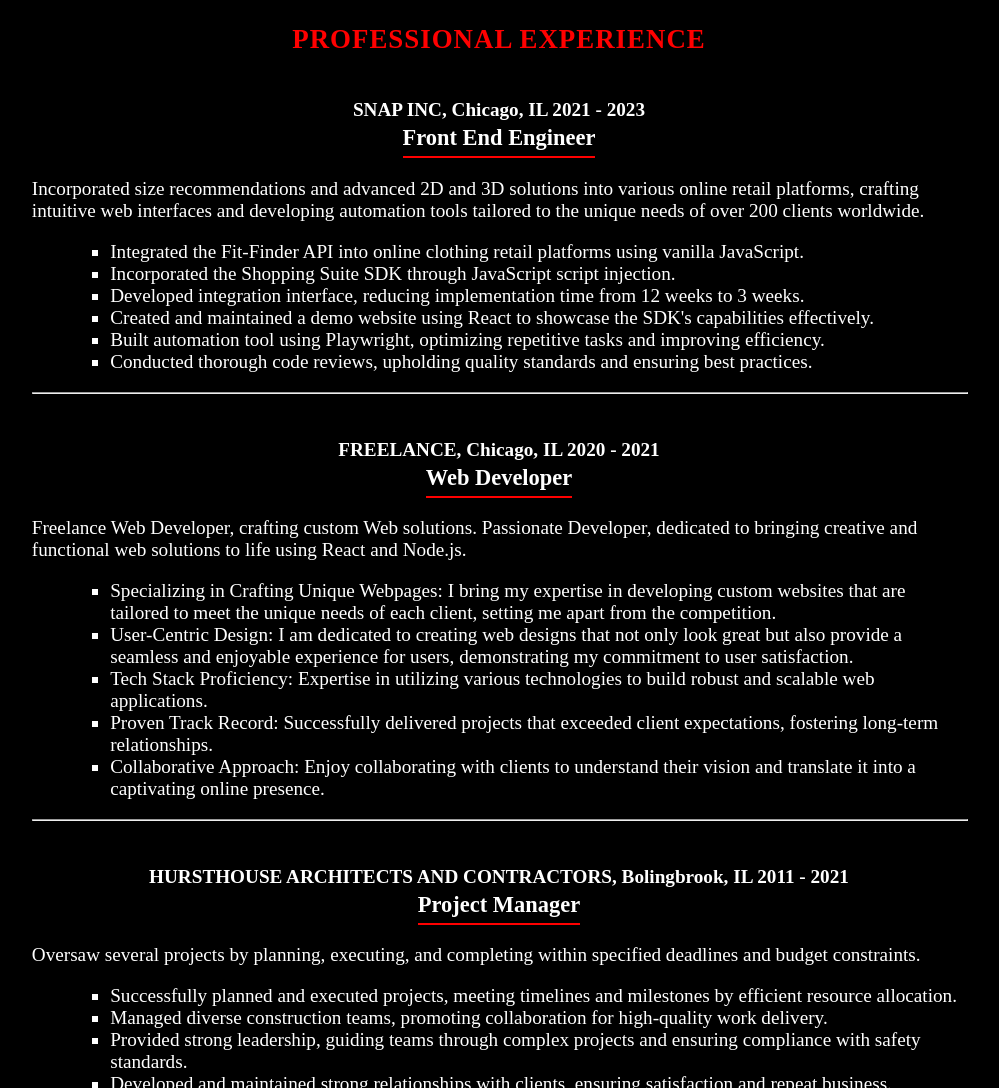
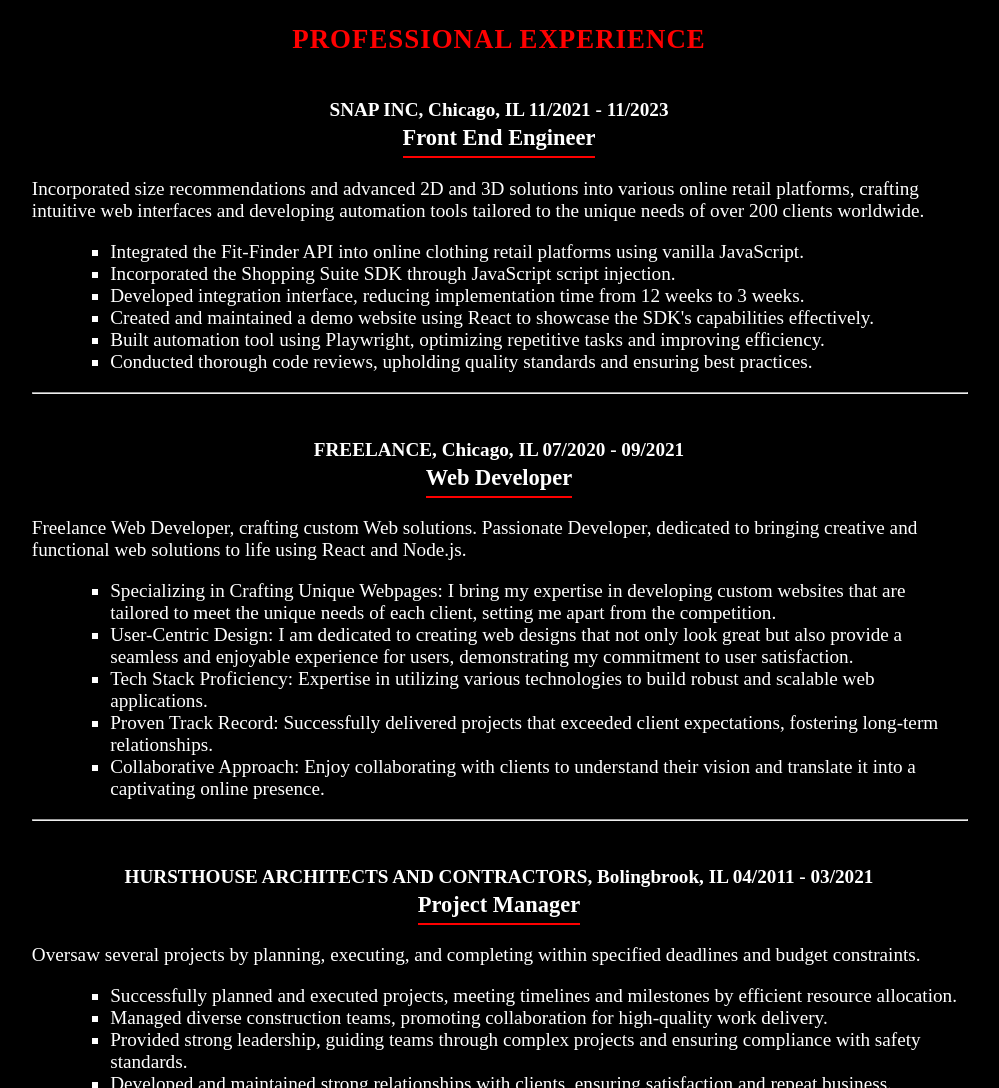
Before and after one commit to pramirez2328/mySite, a plain HTML site: page pages/resume.html in a window 1280 px wide. Shown: the part 1318-2406 px from the top of the page, without its empty margins (141-1140 px from the left). Drawn offline with Linux system fonts and the light colour scheme; a web font is replaced by a local one.

Commit message:
add dates

```diff
--- a/pages/resume.html
+++ b/pages/resume.html
@@ -130,7 +130,7 @@
           <h2 class="section-titles">PROFESSIONAL EXPERIENCE</h2>
           <div class="jobs-container">
             <div class="jobs">
-              <h4>SNAP INC, Chicago, IL 2021 - 2023</h4>
+              <h4>SNAP INC, Chicago, IL 11/2021 - 11/2023</h4>
               <h3 class="job-title">Front End Engineer</h3>
 
               <div class="job-description">
@@ -160,7 +160,7 @@
             </div>
 
             <div class="jobs">
-              <h4>FREELANCE, Chicago, IL 2020 - 2021</h4>
+              <h4>FREELANCE, Chicago, IL 07/2020 - 09/2021</h4>
               <h3 class="job-title">Web Developer</h3>
 
               <div class="job-description">
@@ -198,7 +198,7 @@
             </div>
 
             <div class="jobs">
-              <h4>HURSTHOUSE ARCHITECTS AND CONTRACTORS, Bolingbrook, IL 2011 - 2021</h4>
+              <h4>HURSTHOUSE ARCHITECTS AND CONTRACTORS, Bolingbrook, IL 04/2011 - 03/2021</h4>
               <h3 class="job-title">Project Manager</h3>
 
               <div class="job-description">
```
